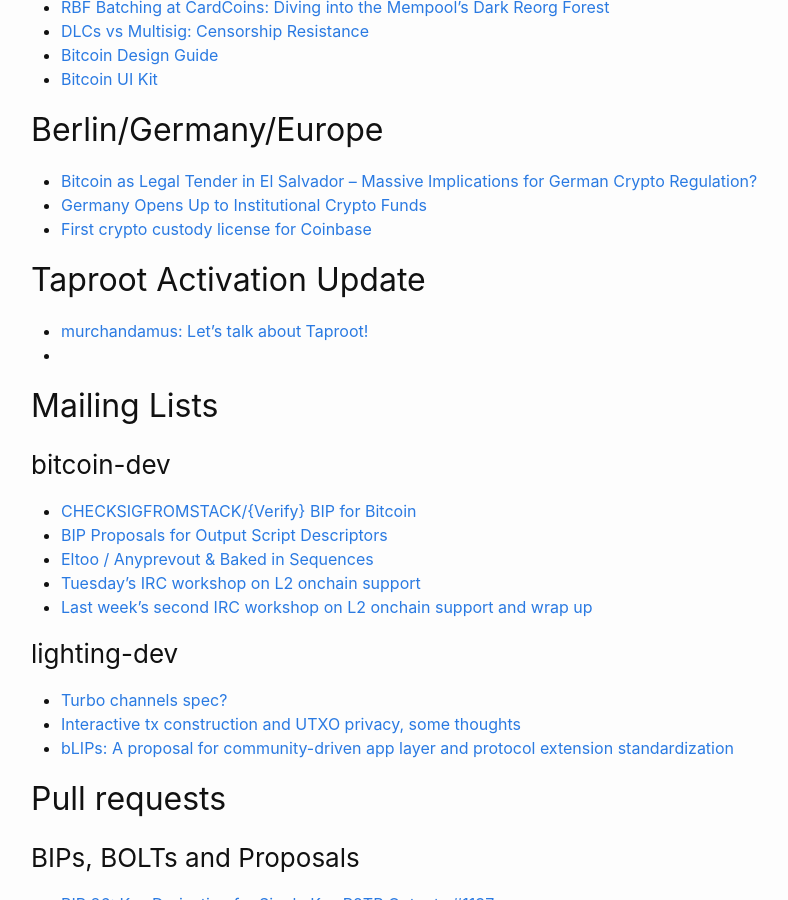
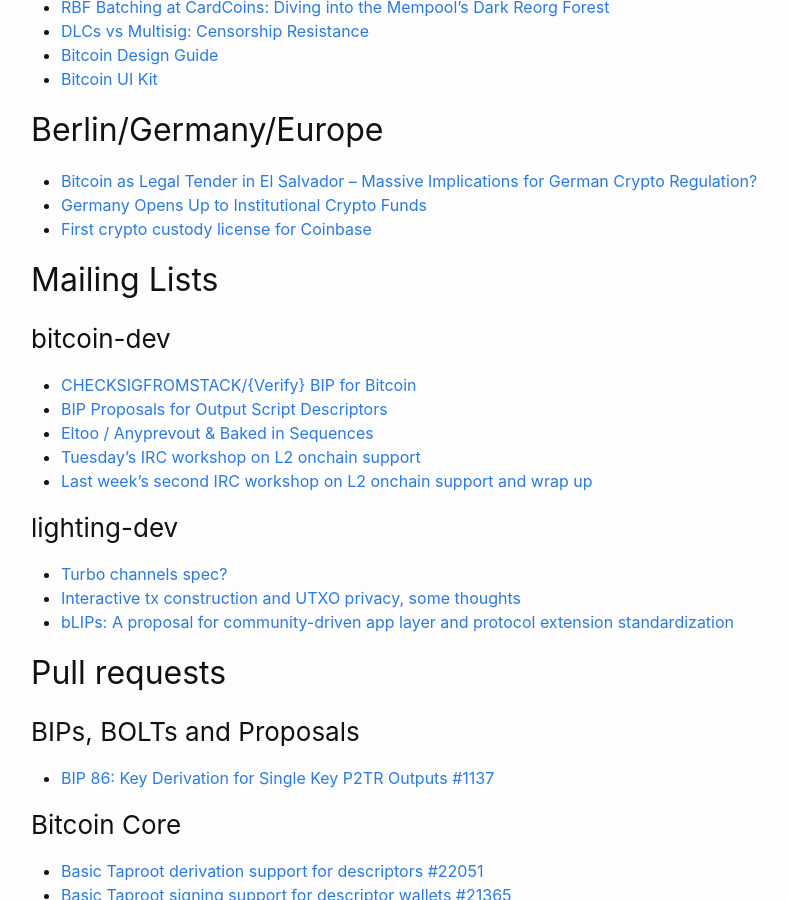
Before and after one commit to fjahr/bitdevsberlin, a Jekyll site: the page built from _posts/2021-07-13-socratic-seminar-21.md, in a window 1280 px wide and 900 px high, scrolled down 649 px. Shown: the whole window, without its empty margins (239-1027 px from the left). Built offline with Jekyll 4.4.1, drawn with Linux system fonts in a browser that asks for light colours.

Commit message:
Update #21

```diff
--- a/_posts/2021-07-13-socratic-seminar-21.md
+++ b/_posts/2021-07-13-socratic-seminar-21.md
@@ -31,11 +31,6 @@ title: "Socratic Seminar #21"
 - [Bitcoin as Legal Tender in El Salvador – Massive Implications for German Crypto Regulation?](https://www.fin-law.net/2021/06/14/bitcoin-as-legal-tender-in-el-salvador-massive-implications-for-german-crypto-regulation/)
 - [Germany Opens Up to Institutional Crypto Funds](https://decrypt.co/69323/damn-huge-germany-opens-up-to-institutional-crypto-funds)
 - [First crypto custody license for Coinbase](https://www.bafin.de/SharedDocs/Veroeffentlichungen/DE/Meldung/2021/meldung_2021_06_28_Coinbase_Germany_Kryptoerlaubnis.html)
-
-## Taproot Activation Update
-
-- [murchandamus: Let's talk about Taproot!](https://twitter.com/murchandamus/status/1406812279006453760)
-- []()
 
 ## Mailing Lists
 
```
